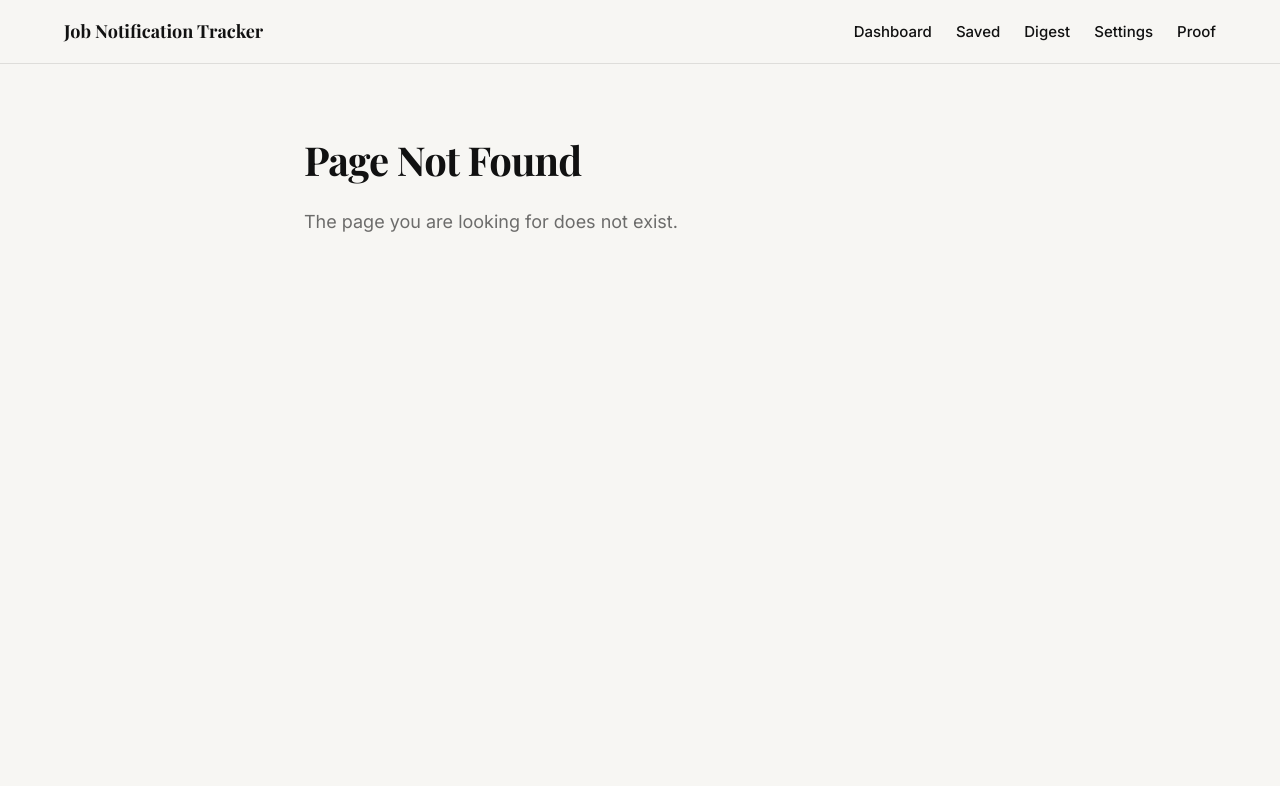
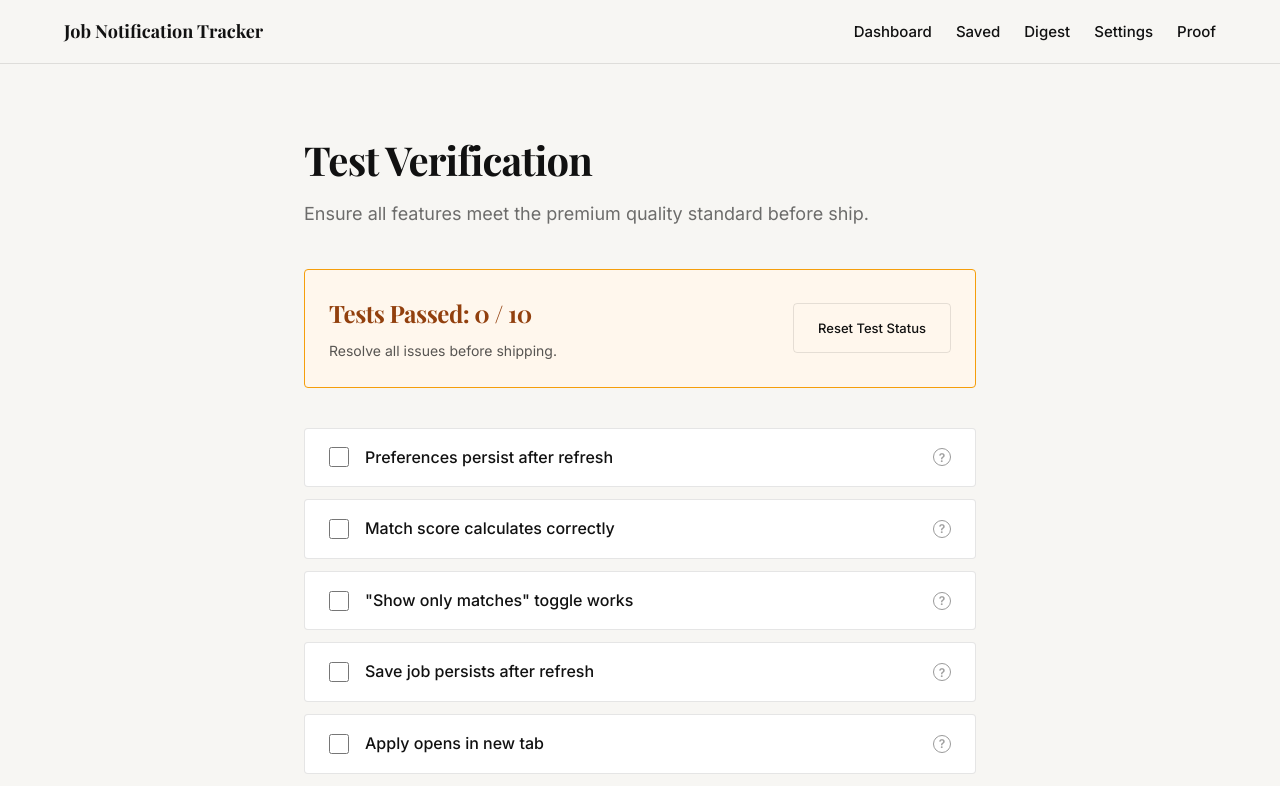
Before and after one commit to Bhagyakhelde/job-project, a React (Vite) app: page /jt/07-test in a window 1280 px wide. Before the commit this address had no page. Shown: the top 786 px of the page. Built offline with nearby package versions, Linux system fonts and the light colour scheme.

Commit message:
Step 8: Implement Built-In Test Checklist system and Ship Lock

```diff
--- a/src/App.jsx
+++ b/src/App.jsx
@@ -8,6 +8,8 @@ import Settings from './pages/Settings';
 import Saved from './pages/Saved';
 import Digest from './pages/Digest';
 import Proof from './pages/Proof';
+import TestChecklist from './pages/TestChecklist';
+import Ship from './pages/Ship';
 
 const App = () => {
   return (
@@ -23,6 +25,8 @@ const App = () => {
             <Route path="/saved" element={<Saved />} />
             <Route path="/digest" element={<Digest />} />
             <Route path="/proof" element={<Proof />} />
+            <Route path="/jt/07-test" element={<TestChecklist />} />
+            <Route path="/jt/08-ship" element={<Ship />} />
 
             <Route
               path="*"
--- /dev/null
+++ b/src/pages/Ship.jsx
@@ -0,0 +1,59 @@
+import React, { useEffect, useState } from 'react';
+import Card from '../components/ui/Card';
+import Button from '../components/ui/Button';
+import { useNavigate } from 'react-router-dom';
+
+const Ship = () => {
+    const navigate = useNavigate();
+    const [isUnlocked, setIsUnlocked] = useState(false);
+
+    useEffect(() => {
+        const savedStatus = JSON.parse(localStorage.getItem('jobTrackerTestStatus') || '{}');
+        const passedCount = Object.values(savedStatus).filter(Boolean).length;
+        setIsUnlocked(passedCount === 10);
+    }, []);
+
+    return (
+        <div className="max-width-text" style={{
+            height: 'calc(100vh - 200px)',
+            display: 'flex',
+            flexDirection: 'column',
+            justifyContent: 'center',
+            alignItems: 'center',
+            textAlign: 'center',
+            padding: 'var(--space-24)'
+        }}>
+            {!isUnlocked ? (
+                <div style={{ maxWidth: '400px' }}>
+                    <div style={{ fontSize: '64px', marginBottom: 'var(--space-24)' }}>🔒</div>
+                    <h1 style={{ fontSize: '32px', marginBottom: 'var(--space-16)' }}>Ship Lock Active</h1>
+                    <p style={{ opacity: 0.6, fontSize: '18px', marginBottom: 'var(--space-32)' }}>
+                        Complete all tests before shipping. Your verification checklist is not yet full.
+                    </p>
+                    <Button onClick={() => navigate('/jt/07-test')}>Return to Checklist</Button>
+                </div>
+            ) : (
+                <div style={{ maxWidth: '600px' }}>
+                    <div style={{ fontSize: '64px', marginBottom: 'var(--space-24)' }}>🚀</div>
+                    <h1 style={{ fontSize: '40px', marginBottom: 'var(--space-16)', fontFamily: 'var(--font-serif)' }}>
+                        Vessel Ready for Deployment
+                    </h1>
+                    <p style={{ opacity: 0.7, fontSize: '20px', marginBottom: 'var(--space-40)', lineHeight: '1.6' }}>
+                        All systems verified. The Job Notification Tracker has passed all 10 premium quality tests.
+                        You are clear to launch.
+                    </p>
+                    <div style={{ display: 'flex', gap: '16px', justifyContent: 'center' }}>
+                        <Button style={{ padding: '16px 48px' }} onClick={() => alert('Launching Production Build...')}>
+                            Launch Now
+                        </Button>
+                        <Button variant="secondary" onClick={() => navigate('/dashboard')}>
+                            Back to Dashboard
+                        </Button>
+                    </div>
+                </div>
+            )}
+        </div>
+    );
+};
+
+export default Ship;
--- /dev/null
+++ b/src/pages/TestChecklist.jsx
@@ -0,0 +1,139 @@
+import React, { useState, useEffect } from 'react';
+import Card from '../components/ui/Card';
+import Button from '../components/ui/Button';
+
+const checklistItems = [
+    { id: 1, label: 'Preferences persist after refresh', tooltip: 'Set skills in Settings, refresh, check if they are still there.' },
+    { id: 2, label: 'Match score calculates correctly', tooltip: 'Card should show % based on keywords/skills/loc.' },
+    { id: 3, label: '"Show only matches" toggle works', tooltip: 'Enable "Show only matches" on Dashboard; list should shrink.' },
+    { id: 4, label: 'Save job persists after refresh', tooltip: 'Save a job, refresh, check "Saved" page.' },
+    { id: 5, label: 'Apply opens in new tab', tooltip: 'Click Apply, verify new tab with target URL.' },
+    { id: 6, label: 'Status update persists after refresh', tooltip: 'Change to "Applied", refresh, check if preserved.' },
+    { id: 7, label: 'Status filter works correctly', tooltip: 'Filter by "Applied", ensure only those show.' },
+    { id: 8, label: 'Digest generates top 10 by score', tooltip: 'Generate digest, check if top score is first.' },
+    { id: 9, label: 'Digest persists for the day', tooltip: 'Generate digest, refresh, ensure it\'s the same list.' },
+    { id: 10, label: 'No console errors on main pages', tooltip: 'Open DevTools (F12), check for red error logs.' }
+];
+
+const TestChecklist = () => {
+    const [checkedItems, setCheckedItems] = useState({});
+
+    useEffect(() => {
+        const savedStatus = JSON.parse(localStorage.getItem('jobTrackerTestStatus') || '{}');
+        setCheckedItems(savedStatus);
+    }, []);
+
+    const handleToggle = (id) => {
+        const newStatus = { ...checkedItems, [id]: !checkedItems[id] };
+        setCheckedItems(newStatus);
+        localStorage.setItem('jobTrackerTestStatus', JSON.stringify(newStatus));
+    };
+
+    const resetStatus = () => {
+        setCheckedItems({});
+        localStorage.removeItem('jobTrackerTestStatus');
+    };
+
+    const passedCount = Object.values(checkedItems).filter(Boolean).length;
+    const isReady = passedCount === 10;
+
+    return (
+        <div className="max-width-text" style={{ padding: 'var(--space-64) var(--space-24)' }}>
+            <div style={{ marginBottom: 'var(--space-40)' }}>
+                <h1 style={{ fontSize: '40px', marginBottom: 'var(--space-8)' }}>Test Verification</h1>
+                <p style={{ opacity: 0.6, fontSize: '18px' }}>Ensure all features meet the premium quality standard before ship.</p>
+            </div>
+
+            <div style={{
+                backgroundColor: isReady ? '#ecfdf5' : '#fff7ed',
+                padding: 'var(--space-24)',
+                borderRadius: 'var(--border-radius)',
+                border: `1px solid ${isReady ? '#10b981' : '#f59e0b'}`,
+                marginBottom: 'var(--space-40)',
+                display: 'flex',
+                justifyContent: 'space-between',
+                alignItems: 'center'
+            }}>
+                <div>
+                    <h2 style={{ fontSize: '24px', margin: 0, color: isReady ? '#065f46' : '#92400e' }}>
+                        Tests Passed: {passedCount} / 10
+                    </h2>
+                    {!isReady && (
+                        <p style={{ margin: '8px 0 0 0', opacity: 0.7, fontSize: '14px' }}>
+                            Resolve all issues before shipping.
+                        </p>
+                    )}
+                </div>
+                <Button variant="secondary" onClick={resetStatus} style={{ fontSize: '13px' }}>Reset Test Status</Button>
+            </div>
+
+            <div style={{ display: 'flex', flexDirection: 'column', gap: '12px' }}>
+                {checklistItems.map((item) => (
+                    <div
+                        key={item.id}
+                        style={{
+                            display: 'flex',
+                            alignItems: 'center',
+                            padding: 'var(--space-16) var(--space-24)',
+                            backgroundColor: '#fff',
+                            borderRadius: 'var(--border-radius)',
+                            border: '1px solid var(--border-color)',
+                            transition: 'all 0.2s',
+                            opacity: checkedItems[item.id] ? 0.6 : 1
+                        }}
+                    >
+                        <input
+                            type="checkbox"
+                            checked={!!checkedItems[item.id]}
+                            onChange={() => handleToggle(item.id)}
+                            style={{
+                                width: '20px',
+                                height: '20px',
+                                marginRight: '16px',
+                                cursor: 'pointer',
+                                accentColor: 'var(--accent-color)'
+                            }}
+                        />
+                        <div style={{ flex: 1 }}>
+                            <span style={{
+                                fontSize: '16px',
+                                fontWeight: '500',
+                                textDecoration: checkedItems[item.id] ? 'line-through' : 'none'
+                            }}>
+                                {item.label}
+                            </span>
+                        </div>
+                        <div
+                            title={item.tooltip}
+                            style={{
+                                cursor: 'help',
+                                opacity: 0.4,
+                                fontSize: '12px',
+                                border: '1px solid #000',
+                                width: '18px',
+                                height: '18px',
+                                borderRadius: '50%',
+                                display: 'flex',
+                                alignItems: 'center',
+                                justifyContent: 'center',
+                                fontWeight: '900'
+                            }}
+                        >
+                            ?
+                        </div>
+                    </div>
+                ))}
+            </div>
+
+            <div style={{ marginTop: 'var(--space-64)', textAlign: 'center' }}>
+                <a href="/jt/08-ship" style={{ textDecoration: 'none' }}>
+                    <Button disabled={!isReady} style={{ padding: 'var(--space-16) var(--space-40)' }}>
+                        Proceed to Ship Launch
+                    </Button>
+                </a>
+            </div>
+        </div>
+    );
+};
+
+export default TestChecklist;
```
